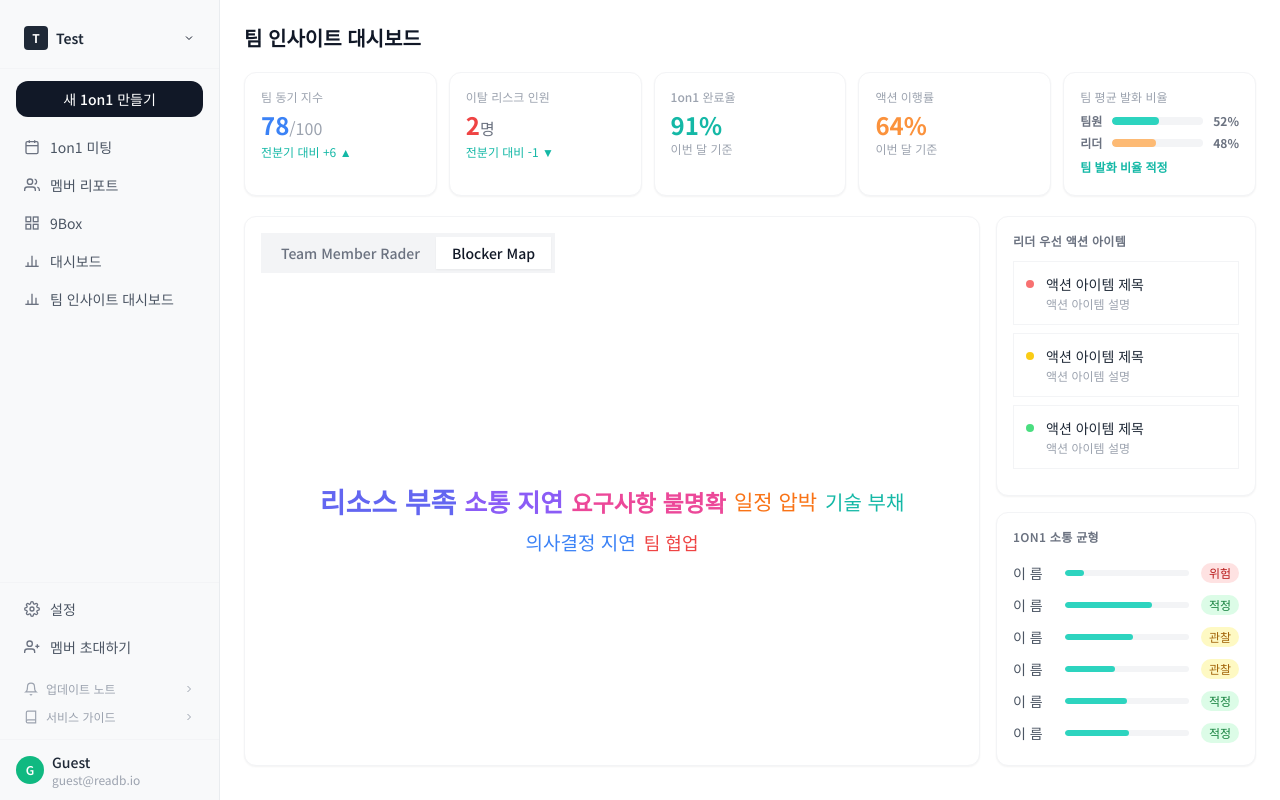
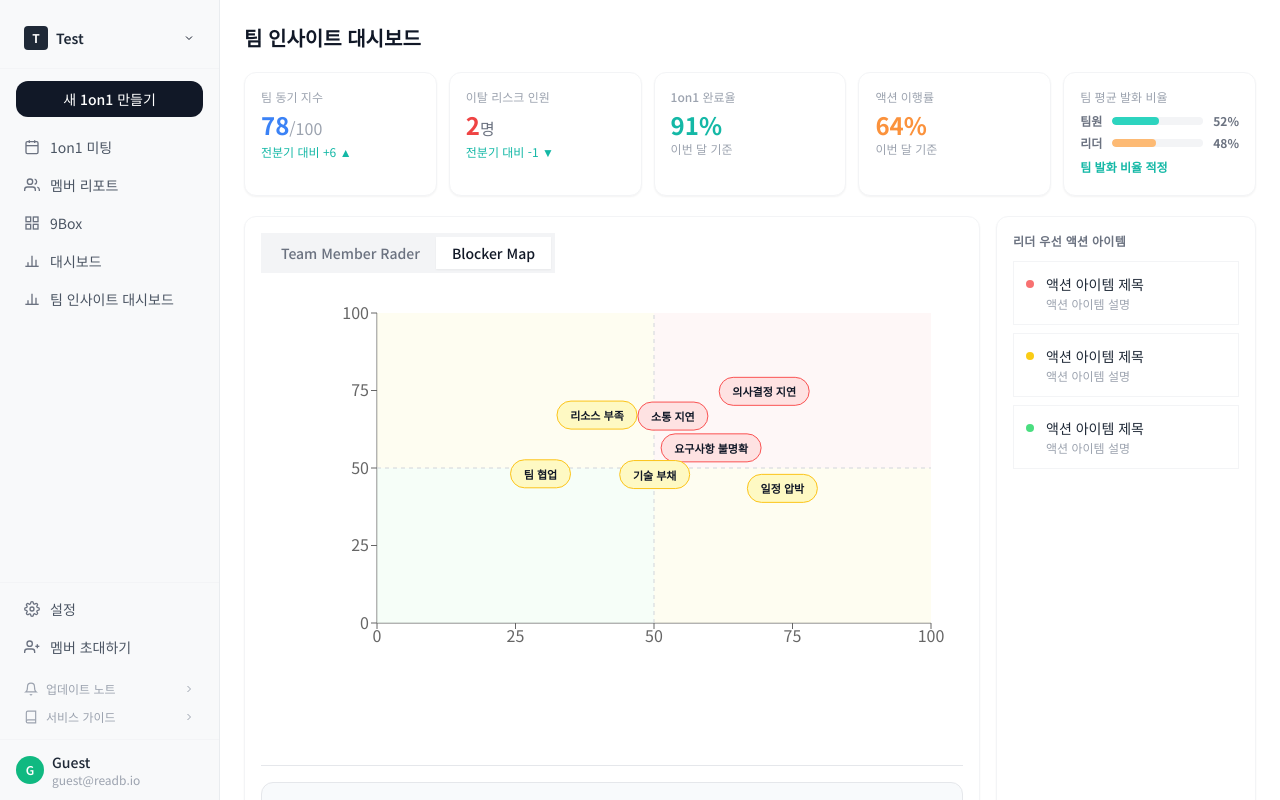
Before and after one commit to Team-A-ing/FE, a React (Vite) app: page /invite in a window 1280 px wide. Both pictures are taken after a click on the button "Blocker Map". Built offline with nearby package versions, Linux system fonts and the light colour scheme.

Commit message:
feat: blocker map 개선

```diff
--- /dev/null
+++ b/src/components/charts/BlockerMap.tsx
@@ -0,0 +1,100 @@
+import {
+  ScatterChart,
+  Scatter,
+  XAxis,
+  YAxis,
+  Tooltip,
+  ReferenceLine,
+  ReferenceArea,
+  ResponsiveContainer,
+} from "recharts";
+
+interface BlockerPoint {
+  text: string;
+  x: number;
+  y: number;
+}
+
+export interface BlockerMapProps {
+  points: BlockerPoint[];
+}
+
+/** 색상 */
+const getColor = (x: number, y: number) => {
+  if (x >= 50 && y >= 50) return { fill: "#FEE2E2", stroke: "#FA5252" };
+  if (x >= 50 || y >= 50) return { fill: "#FEF9C3", stroke: "#FCC419" };
+  return { fill: "#DCFCE7", stroke: "#22C55E" };
+};
+
+/** 버블 : Blocker Keyword **/
+const CustomBubble = (props: any) => {
+  const { cx, cy, payload } = props;
+  if (cx == null || cy == null) return null;
+
+  const width = payload.text.length * 10 + 20;
+  const { fill, stroke } = getColor(payload.x, payload.y);
+
+  return (
+    <g>
+      <rect
+        x={cx - width / 2}
+        y={cy - 14}
+        width={width}
+        height={28}
+        rx={14}
+        fill={fill}
+        stroke={stroke}
+      />
+      <text
+        x={cx}
+        y={cy + 5}
+        textAnchor="middle"
+        fontSize={11}
+        fontWeight={600}
+        fill="#111827"
+      >
+        {payload.text}
+      </text>
+    </g>
+  );
+};
+
+export default function BlockerMap({ points }: BlockerMapProps) {
+
+
+ // 키워드 겹침 완화 <- 랜덤 이동
+    const jitter = (val: number) => val + (Math.random() - 0.5) * 7;
+
+    const adjustedPoints = points.map((p) => ({
+    ...p,
+    jitterx: Math.max(0, Math.min(100, jitter(p.x))),
+    jittery: Math.max(0, Math.min(100, jitter(p.y))),
+    }));
+
+  return (
+    <div className="w-full h-full">
+      <ResponsiveContainer width="100%" height={420}>
+        <ScatterChart margin={{ top: 24, right: 32, bottom: 56, left: 56 }}>
+
+          <XAxis type="number" dataKey="jitterx" domain={[0, 100]} />
+          <YAxis type="number" dataKey="jittery" domain={[0, 100]} />
+
+          {/* 사분면 */}
+          <ReferenceArea x1={50} x2={100} y1={50} y2={100} fill="#FEF2F2" fillOpacity={0.6} />
+          <ReferenceArea x1={0} x2={50} y1={50} y2={100} fill="#FEFCE8" fillOpacity={0.6} />
+          <ReferenceArea x1={50} x2={100} y1={0} y2={50} fill="#FEFCE8" fillOpacity={0.6} />
+          <ReferenceArea x1={0} x2={50} y1={0} y2={50} fill="#F0FDF4" fillOpacity={0.6} />
+
+          <ReferenceLine x={50} stroke="#D1D5DB" strokeDasharray="4 4" />
+          <ReferenceLine y={50} stroke="#D1D5DB" strokeDasharray="4 4" />
+
+
+          <Scatter
+            data={adjustedPoints}
+            shape={(props: any) => <CustomBubble {...props} />}
+          />
+        </ScatterChart>
+      </ResponsiveContainer>
+    </div>
+  );
+}
--- /dev/null
+++ b/src/components/feedback/BlockerSummary.tsx
@@ -0,0 +1,16 @@
+interface BlockerSummaryProps {
+  summary: string;
+}
+
+export default function BlockerSummary({ summary }: BlockerSummaryProps) {
+  return (
+    <div className="rounded-xl border bg-[#F8FAFC] p-4">
+      <div className="text-sm font-semibold text-purple-600 mb-2">
+        🤖 Blocker 상황 요약
+      </div>
+      <div className="text-sm text-gray-800 leading-relaxed">
+        {summary}
+      </div>
+    </div>
+  );
+}
--- a/src/features/leader/useBlockerData.ts
+++ b/src/features/leader/useBlockerData.ts
@@ -1,31 +1,32 @@
 import { useState, useEffect } from 'react';
 
-interface BlockerWord {
+interface BlockerPoint {
   text: string;
-  value: number;
+  x: number; // 긴급도
+  y: number; // 영향도
 }
 
-const MOCK_BLOCKERS: BlockerWord[] = [
-  { text: '리소스 부족', value: 80 },
-  { text: '소통 지연', value: 65 },
-  { text: '요구사항 불명확', value: 55 },
-  { text: '일정 압박', value: 45 },
-  { text: '기술 부채', value: 40 },
-  { text: '의사결정 지연', value: 35 },
-  { text: '팀 협업', value: 30 },
+const MOCK_BLOCKERS: BlockerPoint[] = [
+  { text: '리소스 부족', x: 40, y: 70 },
+  { text: '소통 지연', x: 55, y: 65 },
+  { text: '요구사항 불명확', x: 60, y: 60 },
+  { text: '일정 압박', x: 75, y: 40 },
+  { text: '기술 부채', x: 50, y: 45 },
+  { text: '의사결정 지연', x: 70, y: 75 },
+  { text: '팀 협업', x: 30, y: 50 },
 ];
 
 export function useBlockerData(_teamId?: string) {
-  const [words, setWords] = useState<BlockerWord[]>([]);
+  const [points, setPoints] = useState<BlockerPoint[]>([]);
   const [loading, setLoading] = useState(true);
 
   useEffect(() => {
     const timer = setTimeout(() => {
-      setWords(MOCK_BLOCKERS);
+      setPoints(MOCK_BLOCKERS);
       setLoading(false);
     }, 300);
     return () => clearTimeout(timer);
   }, []);
 
-  return { words, loading };
+  return { points, loading };
 }
--- /dev/null
+++ b/src/features/leader/useBlockerFeedback.ts
@@ -0,0 +1,50 @@
+import { useState, useEffect } from 'react';
+
+interface ActionItem {
+  title: string;
+  content: string;
+  type?: 'positive' | 'negative' | 'neutral';
+}
+
+interface BlockerFeedbackData {
+  summary: string;
+  actions: ActionItem[];
+}
+
+const MOCK_FEEDBACK: BlockerFeedbackData = {
+  summary:
+    "QA 리소스 부족과 소통 지연이 주요 병목입니다. 즉각적인 대응이 필요합니다.",
+  actions: [
+    {
+      title: "QA 리소스 부족",
+      content: "이번 주 주간 회의에서 QA 충원 또는 일정 조정 안건을 상정하세요.",
+      type: "negative",
+    },
+    {
+      title: "소통 지연 발생",
+      content: "위험군 멤버에게 비공식 1on1을 배정하세요.",
+      type: "neutral",
+    },
+    {
+      title: "프로세스 개선 제안",
+      content: "스프린트 시작 전 의제 사전 공유를 도입하세요.",
+      type: "positive",
+    },
+  ],
+};
+
+export function useBlockerFeedback(_teamId?: string) {
+  const [blockerFeedback, setBlockerFeedback] = useState<BlockerFeedbackData | null>(null);
+  const [loading, setLoading] = useState(true);
+
+  useEffect(() => {
+    const timer = setTimeout(() => {
+      setBlockerFeedback(MOCK_FEEDBACK);
+      setLoading(false);
+    }, 300);
+
+    return () => clearTimeout(timer);
+  }, []);
+
+  return { blockerFeedback, loading };
+}
--- a/src/pages/leader/LeaderDashboard.tsx
+++ b/src/pages/leader/LeaderDashboard.tsx
@@ -1,11 +1,15 @@
 import { useState, useRef } from 'react';
 import PageLayout from '@/components/layout/PageLayout';
 import ScatterRadar from '@/components/charts/ScatterRadar';
-import BlockerCloud from '@/components/charts/BlockerCloud';
+import BlockerCloud from '@/components/charts/BlockerCloud'; /* */
+import BlockerMap from '@/components/charts/BlockerMap';
+import FeedbackCardList from '@/components/feedback/FeedbackCardList';
+import BlockerSummary from '@/components/feedback/BlockerSummary'
 import Card from '@/components/ui/Card';
 import Badge from '@/components/ui/Badge';
 import { useRadarData } from '@/features/leader/useRadarData';
 import { useBlockerData } from '@/features/leader/useBlockerData';
+import { useBlockerFeedback } from '@/features/leader/useBlockerFeedback';
 import type { ActionItem, CommunicationBalance } from '@/types/analysis';
 
 // ── KPI Card ──────────────────────────────────────────────────────────────────
@@ -88,12 +92,14 @@ type ChartTab = 'radar' | 'blocker';
 
 export default function LeaderDashboard() {
   const { data: radarData, stats, actions, comms, loading } = useRadarData('team-1');
-  const { words } = useBlockerData('team-1');
+  const { points } = useBlockerData('team-1');
+  const { blockerFeedback } = useBlockerFeedback('team-1');
   const [activeTab, setActiveTab] = useState<ChartTab>('radar');
   const [riskThreshold, setRiskThreshold] = useState(0.5);
   // 입력 필드용 별도 문자열 state (편집 중엔 자유롭게, blur 시 확정)
   const [riskInputValue, setRiskInputValue] = useState('0.5');
   const riskInputRef = useRef<HTMLInputElement>(null);
+
 
   // 0.1 단위로 내림 처리
   const applyRiskInput = (raw: string) => {
@@ -309,9 +315,23 @@ export default function LeaderDashboard() {
             )}
 
             {activeTab === 'blocker' && (
-              <div style={{ height: 460 }}>
-                <BlockerCloud words={words} />
+              <div className="flex flex-col gap-4">
+
+                <div style={{ height: 460 }}>
+                  <BlockerMap points={points} />
+                </div>
+                {blockerFeedback && (
+                  <>
+                    <hr/>
+                    <BlockerSummary summary={blockerFeedback.summary} />
+                    <hr/>
+                    Action Feedback
+                    <FeedbackCardList items={blockerFeedback.actions} />
+                  </>
+                )}
+
               </div>
+
             )}
           </Card>
 
```
